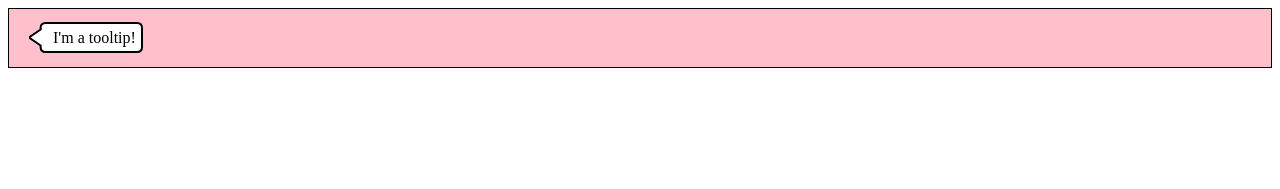
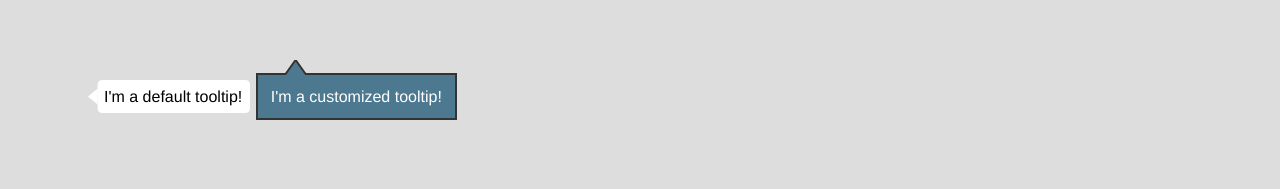
Before and after one commit to liyangguang/css-houdini, a plain HTML site: page index.html in a window 1280 px wide. Drawn offline with Linux system fonts and the light colour scheme.

Commit message:
Update defualt value and example.

```diff
--- a/index.html
+++ b/index.html
@@ -1,28 +1,33 @@
 <!doctype html>
 <head><title>Houdini examples</title></head>
-<div>
-  <span>I'm a tooltip!</span>
-</div>
+<body>
+  <span class="tooltip-1">I'm a default tooltip!</span>
+  <span class="tooltip-2">I'm a customized tooltip!</span>
+</body>
 
 <style>
-div {
-  padding: 20px;
-  border: 1px solid;
-  background: pink;
+body {
+  padding: 5em;
+  background: #ddd;
+  font-family: Helvetica, Arial, sans-serif;
 }
-span {
-  padding: .5em;
 
-  padding-left: calc(var(--triangle-size) * 1px + .5em);
+.tooltip-1 {
   background-image: paint(tooltip);
+  padding: .5em .5em .5em 1em;
+}
 
-  --round-radius: 5;
-  --background-color: #fff;
-  --triangle-size: 16;
-  --position: center;
-  --direction: left;
-  --border-color: #000;
+.tooltip-2 {
+  background-image: paint(tooltip);
+  padding: calc(var(--triangle-size) * 1px + .5em) 1em 1em;
+  --round-radius: 0;
+  --background-color: #4d7990;
+  --triangle-size: 20;
+  --position: 20;
+  --direction: top;
+  --border-color: #333;
   --border-width: 2;
+  color: #fff;
 }
 </style>
 
--- a/paintworklet.js
+++ b/paintworklet.js
@@ -13,18 +13,19 @@ registerPaint('tooltip', class {
   paint(ctx, geom, properties) {
     // default values
     const DEFAULT_RADIUS = 5;
-    const DEFAULT_BACKGROUND = '#ddd';
+    const DEFAULT_BACKGROUND = '#fff';
     const DEFAULT_TRIANGLE_SIZE = 16;
     const DEFAULT_DIRECTION = 'left';
     const DEFAULT_POSITION = 50;
     const DEFAULT_BORDER_WIDTH = 0;
+    const DEFAULT_BORDER_COLOR = '#000';
 
     // get shape vars
-    const radius = parseFloat(properties.get('--round-radius').toString()) || DEFAULT_RADIUS;
+    const radius = isNaN(parseFloat(properties.get('--round-radius').toString())) ? DEFAULT_RADIUS : parseFloat(properties.get('--round-radius').toString());
     const bgColor = properties.get('--background-color').toString() || DEFAULT_BACKGROUND;
 
     // get border vars
-    const borderColor = properties.get('--border-color').toString();
+    const borderColor = properties.get('--border-color').toString() || DEFAULT_BORDER_COLOR;
     const borderWidth = parseFloat(properties.get('--border-width').toString() || DEFAULT_BORDER_WIDTH);
 
     // get position vars
```
Also changed, not shown: screenshots/tooltip.png, 1 other file.
